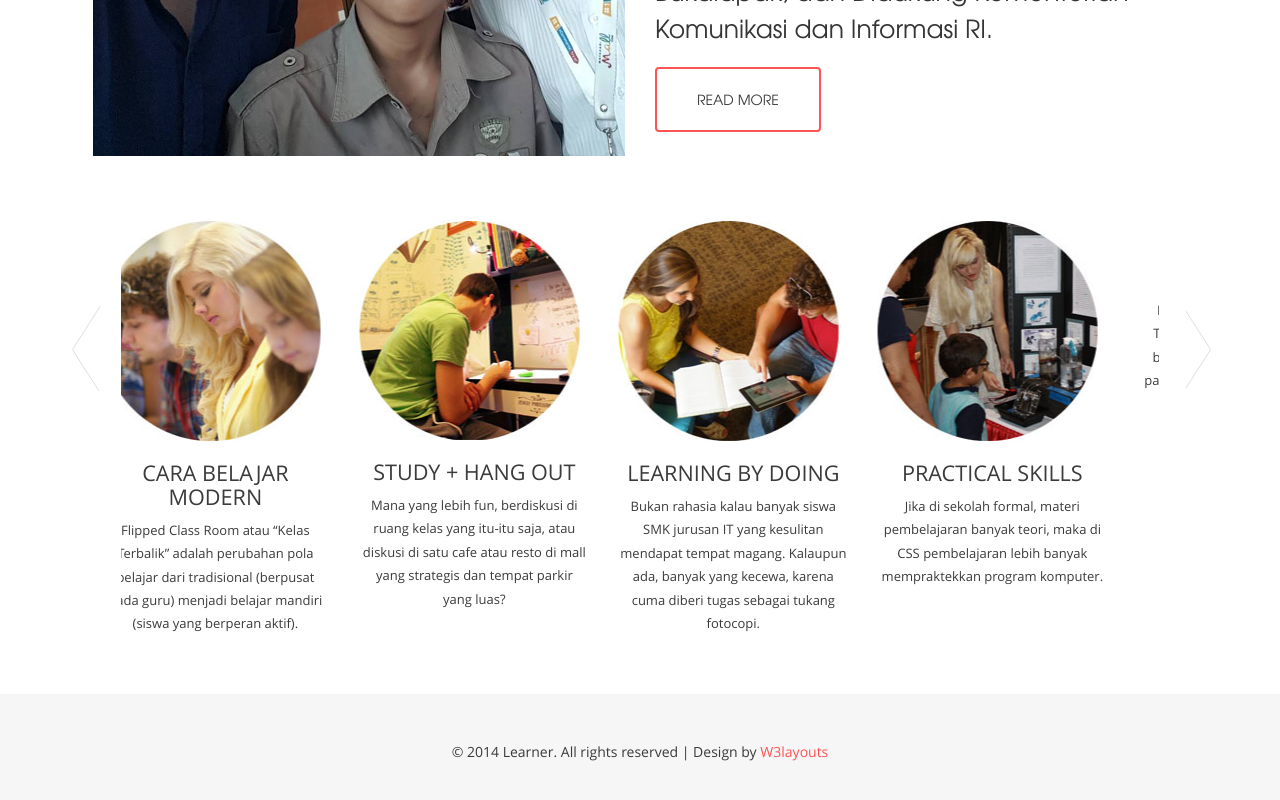
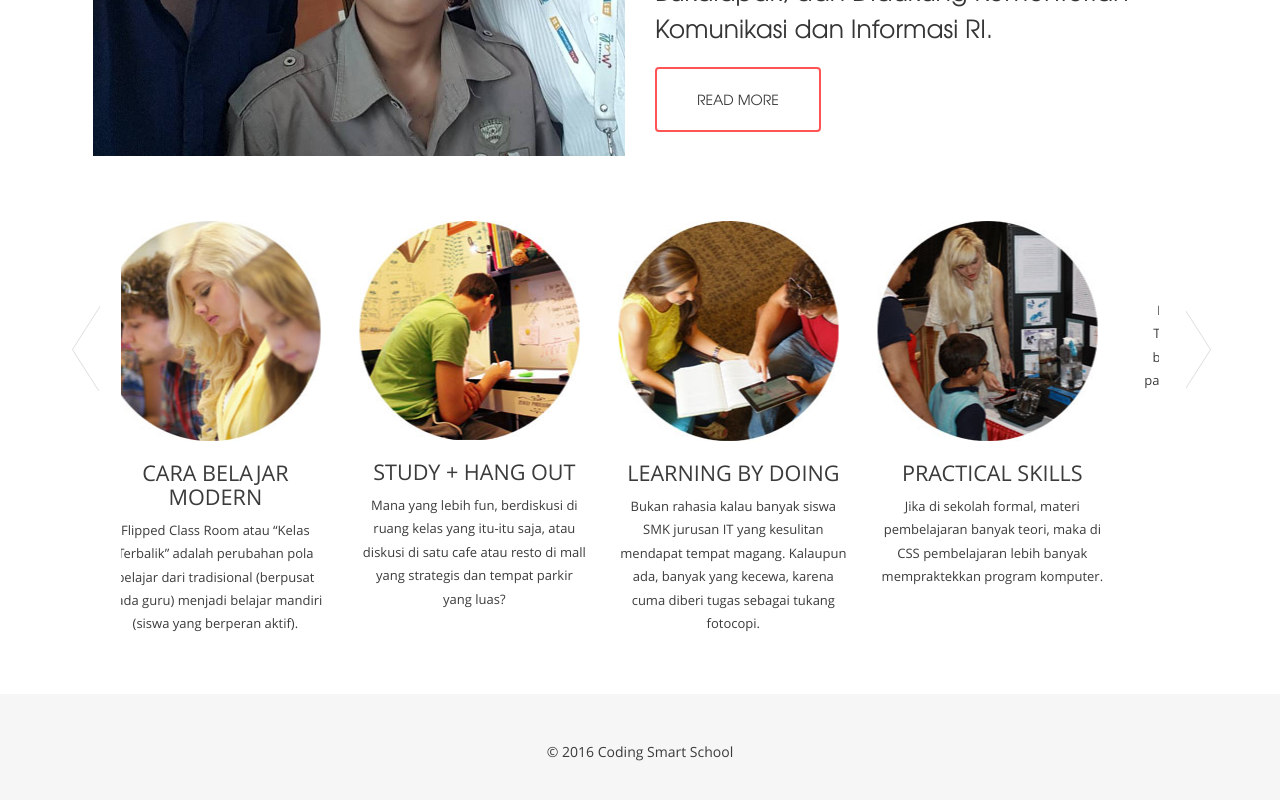
Before and after one commit to kitikirana/codingsmartschool.id, a plain HTML site: page index.html in a window 1280 px wide. Shown: the part 1638-2438 px from the top of the page. Drawn offline with Linux system fonts and the light colour scheme.

Commit message:
© 2016 Coding Smart School

```diff
--- a/index.html
+++ b/index.html
@@ -343,7 +343,7 @@
 	<div class="container">
 		<div class="row  footer">
 			<div class="copy text-center">
-				<p class="link"><span>&copy; 2014 Learner. All rights reserved | Design by <a href="http://w3layouts.com/">W3layouts</a></span></p>
+				<p class="link"><span>&copy; 2016 Coding Smart School</span></p>
 			</div>
 		</div>
 	</div>
```
Also changed, not shown: about.html (+1 -1 lines), contact.html (+1 -1 lines), intern.html (+1 -1 lines), single-page.html (+1 -1 lines), supports.html (+1 -1 lines), tech.html (+1 -1 lines), technology.html (+1 -1 lines).
